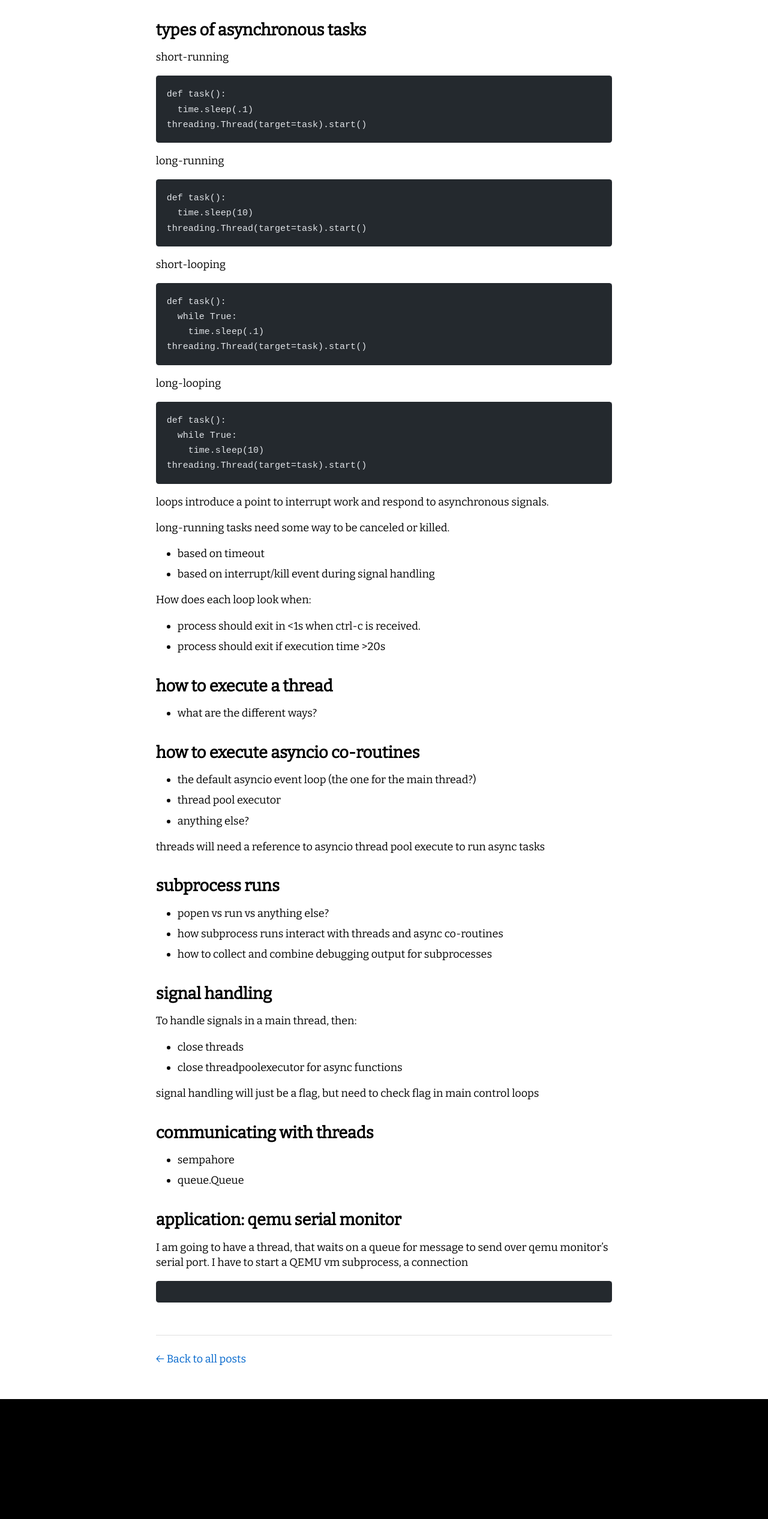
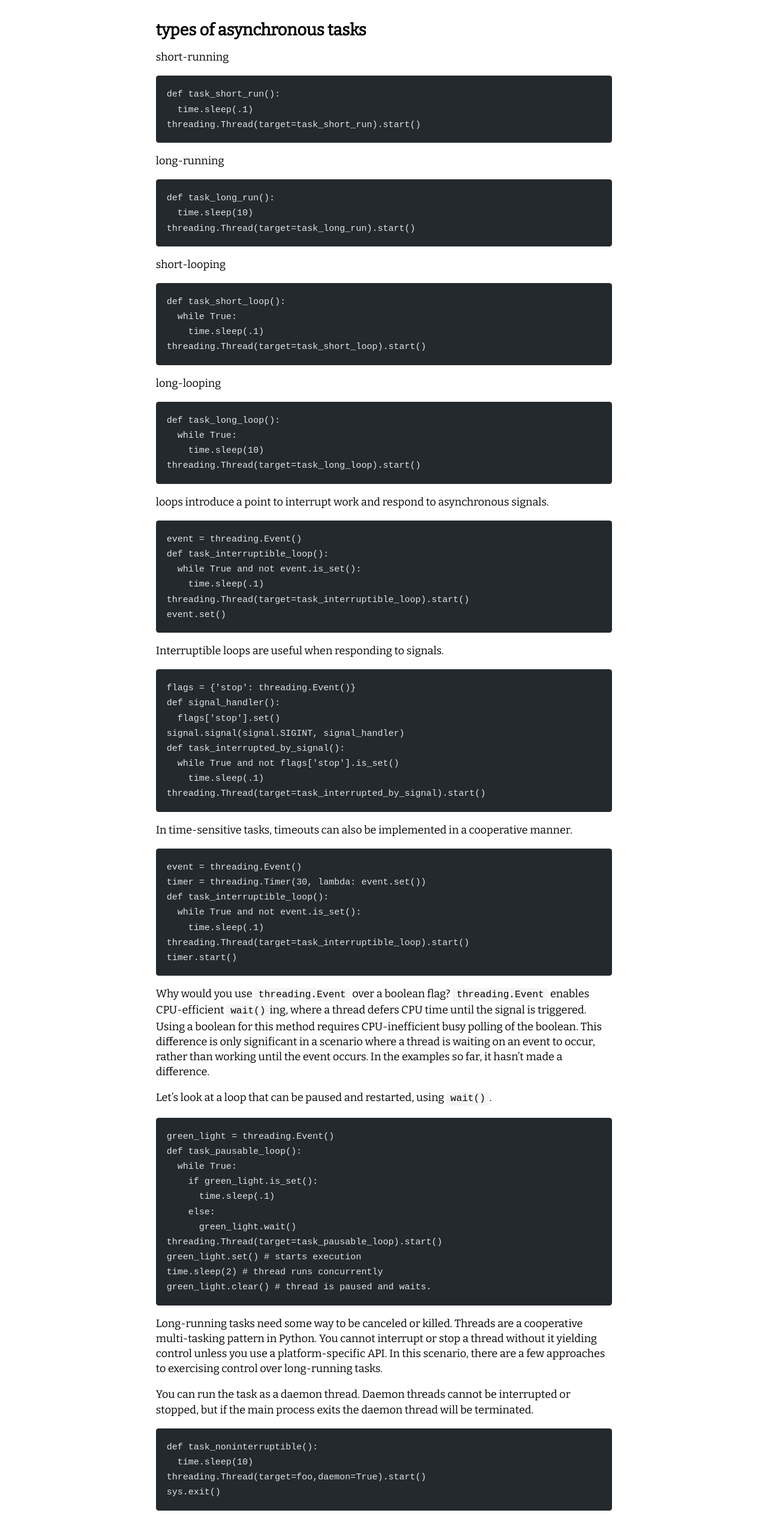
Before and after one commit to couetilc/couetil.com, an Astro site in the folder astro/: page /blog/managing-threads-and-asyncio-in-python in a window 1280 px wide. Shown: the part 264-2797 px from the top of the page at 60% size. Before the commit the page ends 2597 px from the top, so only its background shows below. Built offline with nearby package versions, Linux system fonts and the light colour scheme; Astro itself is replaced by a stand-in of ours; code samples lack their colours.

Commit message:
notes on concurrency in Python

````diff
--- a/astro/src/content/blog/managing-threads-and-asyncio-in-python.md
+++ b/astro/src/content/blog/managing-threads-and-asyncio-in-python.md
@@ -12,40 +12,152 @@ handling for graceful shutdowns.
 
 short-running
 ```py
-def task():
+def task_short_run():
   time.sleep(.1)
-threading.Thread(target=task).start()
+threading.Thread(target=task_short_run).start()
 ```
+
 long-running
 ```py
-def task():
+def task_long_run():
   time.sleep(10)
-threading.Thread(target=task).start()
+threading.Thread(target=task_long_run).start()
 ```
+
 short-looping
 ```py
-def task():
+def task_short_loop():
   while True:
     time.sleep(.1)
-threading.Thread(target=task).start()
+threading.Thread(target=task_short_loop).start()
 ```
+
 long-looping
 ```py
-def task():
+def task_long_loop():
   while True:
     time.sleep(10)
-threading.Thread(target=task).start()
+threading.Thread(target=task_long_loop).start()
 ```
 
 loops introduce a point to interrupt work and respond to asynchronous signals.
+```py
+event = threading.Event()
+def task_interruptible_loop():
+  while True and not event.is_set():
+    time.sleep(.1)
+threading.Thread(target=task_interruptible_loop).start()
+event.set()
+```
 
-long-running tasks need some way to be canceled or killed.
-- based on timeout
-- based on interrupt/kill event during signal handling
+Interruptible loops are useful when responding to signals.
+```py
+flags = {'stop': threading.Event()}
+def signal_handler():
+  flags['stop'].set()
+signal.signal(signal.SIGINT, signal_handler)
+def task_interrupted_by_signal():
+  while True and not flags['stop'].is_set()
+    time.sleep(.1)
+threading.Thread(target=task_interrupted_by_signal).start()
+```
 
-How does each loop look when:
-- process should exit in <1s when ctrl-c is received.
-- process should exit if execution time >20s
+In time-sensitive tasks, timeouts can also be implemented in a cooperative
+manner.
+```py
+event = threading.Event()
+timer = threading.Timer(30, lambda: event.set())
+def task_interruptible_loop():
+  while True and not event.is_set():
+    time.sleep(.1)
+threading.Thread(target=task_interruptible_loop).start()
+timer.start()
+```
+
+Why would you use `threading.Event` over a boolean flag? `threading.Event`
+enables CPU-efficient `wait()`ing, where a thread defers CPU time until the
+signal is triggered. Using a boolean for this method requires CPU-inefficient
+busy polling of the boolean. This difference is only significant in a scenario
+where a thread is waiting on an event to occur, rather than working until the
+event occurs. In the examples so far, it hasn't made a difference.
+
+Let's look at a loop that can be paused and restarted, using `wait()`.
+
+```py
+green_light = threading.Event()
+def task_pausable_loop():
+  while True:
+    if green_light.is_set():
+      time.sleep(.1)
+    else:
+      green_light.wait()
+threading.Thread(target=task_pausable_loop).start()
+green_light.set() # starts execution
+time.sleep(2) # thread runs concurrently
+green_light.clear() # thread is paused and waits.
+```
+
+Long-running tasks need some way to be canceled or killed. Threads are a
+cooperative multi-tasking pattern in Python. You cannot interrupt or stop a
+thread without it yielding control unless you use a platform-specific API. In
+this scenario, there are a few approaches to exercising control over
+long-running tasks.
+
+You can run the task as a daemon thread. Daemon threads cannot be interrupted
+or stopped, but if the main process exits the daemon thread will be terminated.
+
+```py
+def task_noninterruptible():
+  time.sleep(10)
+threading.Thread(target=foo,daemon=True).start()
+sys.exit()
+```
+
+You can upgrade the task from a thread to a process. A process can be
+terminated and can have its own signal handlers.
+
+```py
+def task_noninterruptible():
+  time.sleep(10)
+proc = multiprocesing.Process(target=task_noninterruptible)
+proc.start()
+proc.terminate()
+```
+
+You can't escape a law of multi-tasking: each task must use resources
+responsibly, and to interrupt a task is to accept responsibility for cleaning
+up the resources it was using at that moment. Using `proc.terminate()` and
+`proc.kill()` will not trigger signal handlers in the child process. It's
+better to use `proc.interrupt()`, and have the child handle the signal
+responsibly by cleaning up before exiting, otherwise you risk corrupting shared
+data structures, for example, by having the child not release a lock before
+exiting, causing a deadlock.
+
+```py
+def task_interruptible_loop():
+  stop = False
+  signal.signal(signal.SIGINT, lambda: stop = True)
+  while not stop:
+    time.sleep(10)
+proc = multiprocessing.Process(target=task_interruptible_loop)
+proc.start()
+proc.interrupt()
+```
+
+Keeping track of multiple threads, processes, and event loops.
+```py
+def log(*args):
+  process_id = os.getpid()
+  thread_id = threading.get_ident()
+  loop_id = id(asyncio.get_running_loop())
+  print(
+    f"[pid: {process_id}]",
+    f"[tid: {thread_id}]",
+    f"[lid: {loop_id}]",
+    *args,
+  )
+log("Hello, World!")
+```
 
 ## how to execute a thread
 
````
